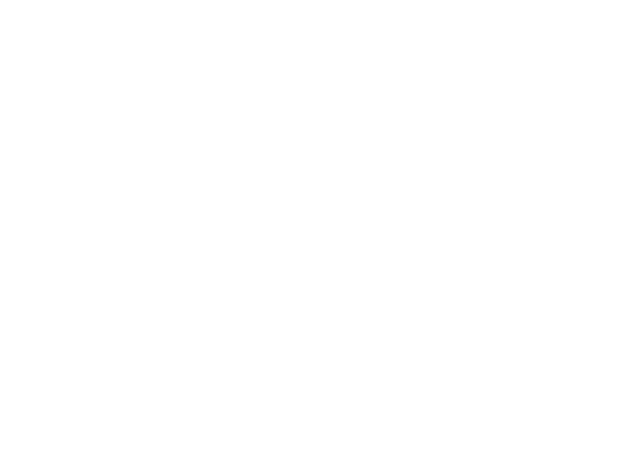
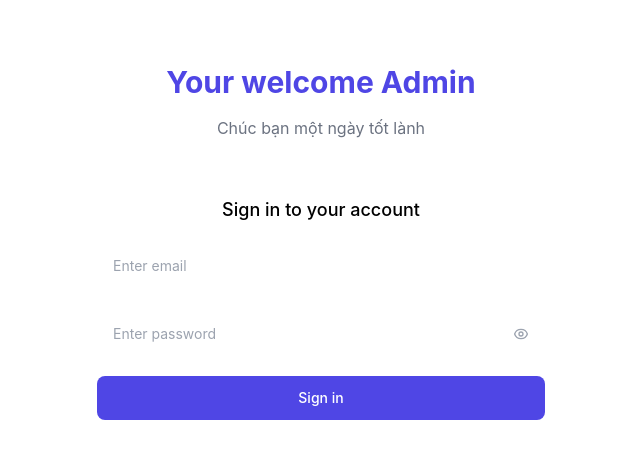
Before and after one commit to thng1642/admin-shop, a React (Create React App) app: page /login in a window 1280 px wide. Before the commit this address had no page. Shown: the top 458 px of the page, without its empty margins (319-959 px from the left). Built offline with nearby package versions, Linux system fonts and the light colour scheme.

Commit message:
Test call api

```diff
--- /dev/null
+++ b/src/page/Auth/LoginForm.tsx
@@ -0,0 +1,145 @@
+import { Alert } from "@mui/material"
+import axios from "axios"
+import { useRef, useState } from "react"
+import { useNavigate } from "react-router-dom"
+
+function LoginForm() {
+
+    const nameRef = useRef<HTMLInputElement>(null)
+    const passwordRef = useRef<HTMLInputElement>(null)
+    const [ emailEntered, setEmailEntered ] = useState(false)
+    const nav = useNavigate()
+    const [ error, setError ] = useState<string | null>(null)
+
+    return (
+        <div className="mx-auto max-w-screen-xl px-4 py-16 sm:px-6 lg:px-8" >
+            <div className="mx-auto max-w-lg">
+                <h1 className="text-center text-2xl font-bold text-indigo-600 sm:text-3xl">
+                    Your welcome Admin
+                </h1>
+
+                <p className="mx-auto mt-4 max-w-md text-center text-gray-500">
+                    Chúc bạn một ngày tốt lành
+                </p>
+
+                <div
+                    className="mb-0 mt-6 space-y-4 rounded-lg p-4 shadow-lg sm:p-6 lg:p-8"
+                >
+                    <p className="text-center text-lg font-medium">Sign in to your account</p>
+
+                    <div>
+                        <label htmlFor="email" className="sr-only">Email</label>
+
+                        <div className="relative">
+                            <input
+                                type="email"
+                                className="w-full rounded-lg border-gray-200 p-4 pe-12 text-sm shadow-sm"
+                                placeholder="Enter email"
+                                ref={nameRef}
+                                onChange={(e) => {
+                                    setEmailEntered(true)
+                                    const regexEmail = /(^[\w_.]+[@]{1}[a-z0-9]+[\.][a-z]+$)/mg
+                                    let isEmail = Boolean(e.target.value.match(regexEmail))
+                                    if ( isEmail ) setError(null)
+                                }}
+                                onBlur={(e) => {
+                                    //Valid email
+                                    const regexEmail = /(^[\w_.]+[@]{1}[a-z0-9]+[\.][a-z]+$)/mg
+                                    let isEmail = Boolean(e.target.value.match(regexEmail))
+                                    if ( !isEmail ) {
+                                        setError("Email not valid!")
+                                        e.target.focus()
+                                    } else {
+                                        setError(null)
+                                    }
+                                }}
+                            />
+                        {
+                            ( error ) ?
+                                <Alert severity="error">{error}</Alert> :
+                                null
+                        }
+
+                        </div>
+                    </div>
+
+                    <div>
+                        <label htmlFor="password" className="sr-only">Password</label>
+
+                        <div className="relative">
+                            <input
+                                type="password"
+                                className="w-full rounded-lg border-gray-200 p-4 pe-12 text-sm shadow-sm"
+                                placeholder="Enter password"
+                                ref={passwordRef}
+                                // onChange={}
+                                onBlur={(e) => {
+                                    if (e.target.value.length >= 8) setError(null)
+                                }}
+                            />
+
+                            <span className="absolute inset-y-0 end-0 grid place-content-center px-4">
+                                <svg
+                                    xmlns="http://www.w3.org/2000/svg"
+                                    className="h-4 w-4 text-gray-400"
+                                    fill="none"
+                                    viewBox="0 0 24 24"
+                                    stroke="currentColor"
+                                >
+                                    <path
+                                        strokeLinecap="round"
+                                        strokeLinejoin="round"
+                                        strokeWidth="2"
+                                        d="M15 12a3 3 0 11-6 0 3 3 0 016 0z"
+                                    />
+                                    <path
+                                        strokeLinecap="round"
+                                        strokeLinejoin="round"
+                                        strokeWidth="2"
+                                        d="M2.458 12C3.732 7.943 7.523 5 12 5c4.478 0 8.268 2.943 9.542 7-1.274 4.057-5.064 7-9.542 7-4.477 0-8.268-2.943-9.542-7z"
+                                    />
+                                </svg>
+                            </span>
+                        </div>
+                    </div>
+
+                    <button
+                        type="button"
+                        className="block w-full rounded-lg bg-indigo-600 px-5 py-3 text-sm font-medium text-white"
+                        onClick={() => {
+                            if ( error || !emailEntered ) return
+                            if ( nameRef.current && passwordRef.current ) {
+                                const body = {
+                                    email: nameRef.current.value,
+                                    password: passwordRef.current.value
+                                }
+                                console.log("Authentication ", body)
+                                ;(async () => {
+                                    try {
+                                        const res = await axios.post(`http://localhost:5000/admin/api/v1/login`, body, {
+                                            withCredentials: true,
+                                            headers: {
+                                                "Content-Type" : "application/json"
+                                            },
+                                        })
+                                        // Saving localStorage
+                                        // localStorage.setItem('user', JSON.stringify(res.data))
+                                        // console.log(res.data)
+                                        sessionStorage.setItem('access_token', res.data.access_token)
+                                        nav('/')
+                                    } catch(error:any) {
+                                        console.log(error);
+                                        setError(error.response.data)
+                                    }
+                                })()
+                            }
+                        }}
+                    >
+                        Sign in
+                    </button>
+                </div>
+            </div>
+        </div >
+    )
+}
+export default LoginForm
--- a/src/page/Product/ListProduct.tsx
+++ b/src/page/Product/ListProduct.tsx
@@ -2,6 +2,7 @@
 import { useEffect, useRef, useState } from "react"
 import { useTheme } from '@mui/material/styles'
 import useMediaQuery from '@mui/material/useMediaQuery'
+import axios from "axios"
 
 function ListProduct() {
     const dummy = [
@@ -69,10 +70,15 @@
     const categoryRef = useRef<HTMLSelectElement>(null)
     const shortRef = useRef<HTMLTextAreaElement>(null)
     const [ selected, setSelected] = useState<any>(null)
+    // open/close dialog updated product
+    const [ open, setOpen ] = useState(false)
     // open/close dialog confirm delete product
-    const [ open, setOpen ] = useState(false)
+    const [ openConfirm, setOpenConfirm ] = useState(false)
     const handleClose = () => {
         setOpen(false);
+    }
+    const handleCloseConfirm = () => {
+        setOpenConfirm(false)
     }
     useEffect(() => {
         if (selected !== null) {
@@ -82,8 +88,35 @@
             }
         }
     }, [selected])
+
+    useEffect(() => {
+        // Get Access token from session
+        const access_token = Boolean(sessionStorage.getItem('access_token')) ?
+            sessionStorage.getItem('access_token') : null
+        // Fetching list products
+        if (access_token) {
+            ;(async () => {
+                try {
+                    const res = await axios.get("http://localhost:5000/admin/api/v1/list-product",
+                    {
+                        headers: {
+                            'Authorization': 'Bearer ' + access_token,
+                            "Content-Type" : "application/json"
+                        },
+                        withCredentials: true
+                    })
+
+                    console.log(res.data)
+                } catch (error) {
+                    console.log(error)
+
+                }
+            })()
+        }
+    }, [])
     return(
         <>
+        {/* Dialog form for update products */}
         <Dialog
             open={open}
             onClose={handleClose}
@@ -155,6 +188,28 @@
             </Button>
             </DialogActions>
         </Dialog>
+        {/* Dialog confirm remove product (ngừng kinh doanh) */}
+            <Dialog
+            open={openConfirm}
+            onClose={handleCloseConfirm}
+            aria-labelledby="confirm-dialog-title"
+            aria-describedby="confirm-dialog-description"
+        >
+            <DialogTitle id="confirm-dialog-title">
+            {"Xác nhận ngừng kinh doanh sản phẩm!"}
+            </DialogTitle>
+            <DialogContent>
+            <DialogContentText id="confirm-dialog-description">
+                Bạn có đồng ý ngừng kinh doanh {(selected) ? selected.name : null} này ?
+            </DialogContentText>
+            </DialogContent>
+            <DialogActions>
+            <Button onClick={handleCloseConfirm} color="error">Cancel</Button>
+            <Button onClick={handleCloseConfirm} color="primary" variant="contained" autoFocus>
+                Agree
+            </Button>
+            </DialogActions>
+        </Dialog>
         <section className="ml-6 pt-6">
             <h2>Danh sách sản phẩm</h2>
             {/* Search box */}
@@ -219,10 +274,12 @@
                                         >Update</button>
                                         <button className="bg-red-400 p-1 text-white"
                                             onClick={() => {
-                                                console.log("Update id: ", item._id)
+                                                // console.log("Update id: ", item._id)
                                                 // setOpen(true)
+                                                setSelected(item)
+                                                setOpenConfirm(true)
                                             }}
-                                        >Delete</button>
+                                        >Remove</button>
                                     </td>
                                 </tr>
                             )
--- a/src/routes/AppRoute.tsx
+++ b/src/routes/AppRoute.tsx
@@ -3,6 +3,7 @@
 import App from "../App";
 import ListProduct from "../page/Product/ListProduct";
 import AddProduct from "../page/Product/AddProduct";
+import LoginForm from "../page/Auth/LoginForm";
 
 function AppRouter() {
     return(
@@ -13,6 +14,7 @@
                     <Route path="/list-product" element={<ListProduct />} />
                     <Route path="/add-product" element={<AddProduct />} />
                 </Route>
+                <Route path="/login" element={<LoginForm />} />
             </Routes>
         </BrowserRouter>
     )
```
